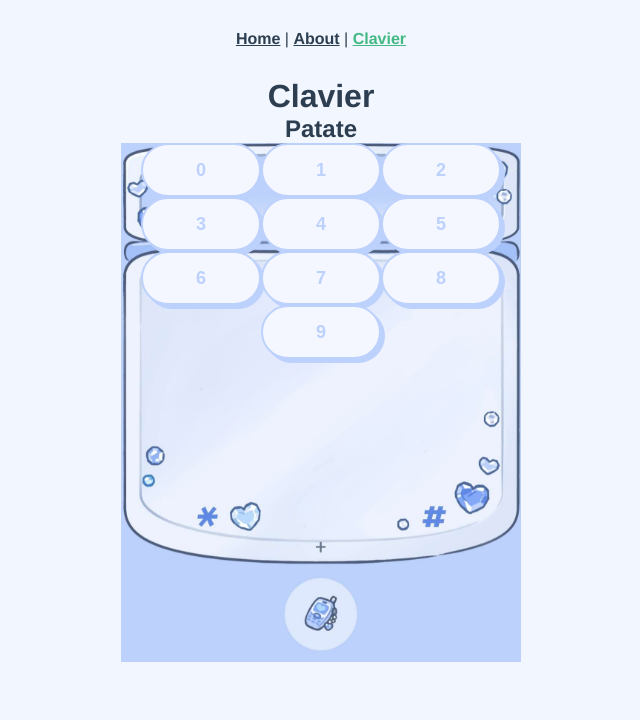
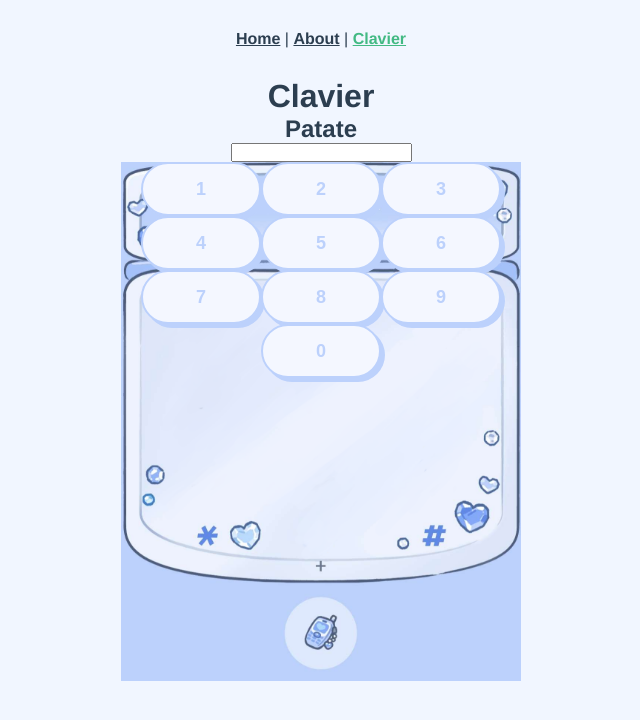
Before and after one commit to KishiniCHL/telephone-app, a Vue app: page /#/clavier in a window 1280 px wide. Shown: the top 720 px of the page, without its empty margins (319-959 px from the left). Built offline with nearby package versions, Linux system fonts and the light colour scheme.

Commit message:
clavier display number in a div

```diff
--- a/src/components/ClavierTemplate.vue
+++ b/src/components/ClavierTemplate.vue
@@ -1,11 +1,15 @@
 <template>
     <div>
         <h2>Patate</h2>
+        <div>
+            <input type="text" v-model="value">
+        </div>
         <section class="container_template">
+
             <div class="clavier_container">
                 <!-- <img src="../assets/clavierphone.png" alt="Clavier fond d'écran" id="wallpaper_clavier"> -->
                 <div class="button_container">
-                    <button v-for="i in 10" :key="i" @click="onClick(i-1)" :class="{ active: i === activeButton }" class="bouton_num">{{ i-1 }}</button>
+                    <button v-for="number in numbers" :key="number" @click="numberDisplay(number)" class="bouton_num">{{ number }}</button>
                 </div>
             </div>
         </section>
@@ -16,15 +20,22 @@ export default {
     name: 'ClavierTemplate',
 
     data() {
-    return {
-        activeButton: null
+        return {
+            value: '',
+            numbers: [1,2,3,4,5,6,7,8,9,0],
+            currentNumber:null
         }
     },
     methods: {
-    onClick(i) {
-        this.activeButton = i
-        // console.log(Button ${i} clicked)
-    }
+        numberDisplay(number){
+            // this.currentNumber=number
+            this.value=`${this.value}${number}`
+        }
+    },
+    computed:{
+        showNumber(){
+            return this.$store.state.numberKey
+        }
     }
 }
 </script>
--- a/src/store/index.js
+++ b/src/store/index.js
@@ -2,10 +2,16 @@ import { createStore } from 'vuex'
 
 export default createStore({
   state: {
+    numberKey:[
+
+    ]
   },
   getters: {
   },
   mutations: {
+    addNumber(state,number){
+      state.numberKey.push(number)
+    }
   },
   actions: {
   },
--- a/src/views/ClavierView.vue
+++ b/src/views/ClavierView.vue
@@ -1,4 +1,7 @@
 <template>
+    <div>
+        <!-- {{ number_digital }} -->
+    </div>
     <div>
         <h1>Clavier</h1>
         <ClavierTemplate/>
```
